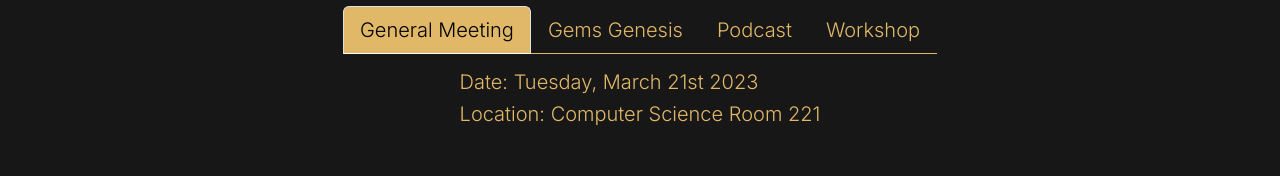
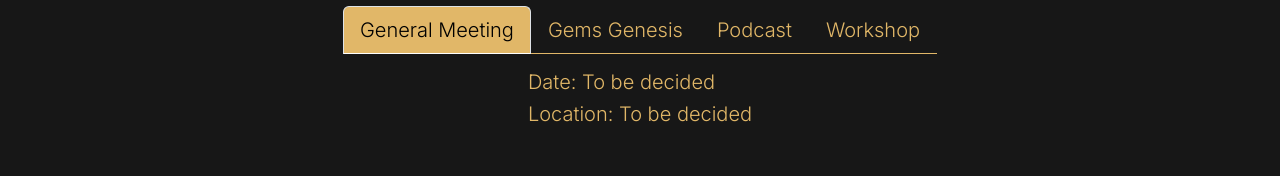
Before and after one commit to ACM-Entrepreneurship/acm-e-website, a React (Create React App) app: page / in a window 1280 px wide. Both pictures are taken after a click on the tab "General Meeting". Shown: the part 2402-2578 px from the top of the page. Built offline with nearby package versions, Linux system fonts and the light colour scheme.

Commit message:
TBD added to events

```diff
--- a/src/components/schedule.js
+++ b/src/components/schedule.js
@@ -17,20 +17,20 @@ function Schedule() {
       fill
     >
       <Tab eventKey="home" title="General Meeting" className="title-txt">
-        <h1>Date: Tuesday, March 21st 2023</h1>
-        <h1>Location: Computer Science Room 221</h1>
+        <h1>Date: To be decided</h1>
+        <h1>Location: To be decided</h1>
       </Tab>
       <Tab eventKey="profile" title="Gems Genesis" className="title-txt">
-        <h1>Date: Saturday, March 25th 2023</h1>
+        <h1>Date: To be decided</h1>
         <h1>Location: Leach Theater</h1>
       </Tab>
       <Tab eventKey="longer-tab" title="Podcast" className="title-txt">
         <h1>Date: Saturdays at 1 PM (CDT)</h1>
-        <h1>On ACM Entrepreneurship's YouTube channel</h1>
+        <h1>Location: ACM-E's YouTube channel</h1>
       </Tab>
       <Tab eventKey="contact" title="Workshop" className="title-txt">
-        <h1>Date: Fridays at 7 PM (CDT)</h1>
-        <h1>TJ</h1>
+        <h1>Date: To be decided</h1>
+        <h1>Location: To be decided</h1>
       </Tab>
     </Tabs>
     </div>
```
